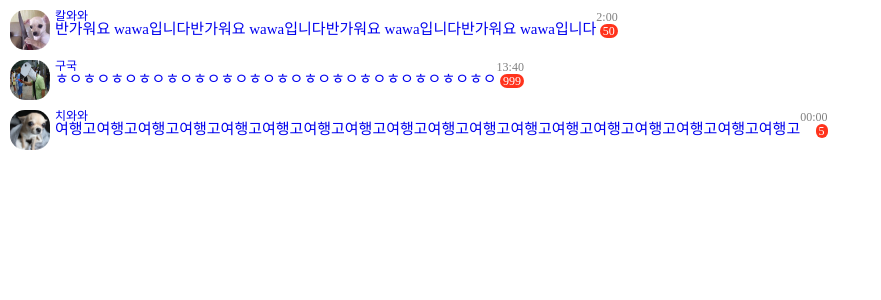
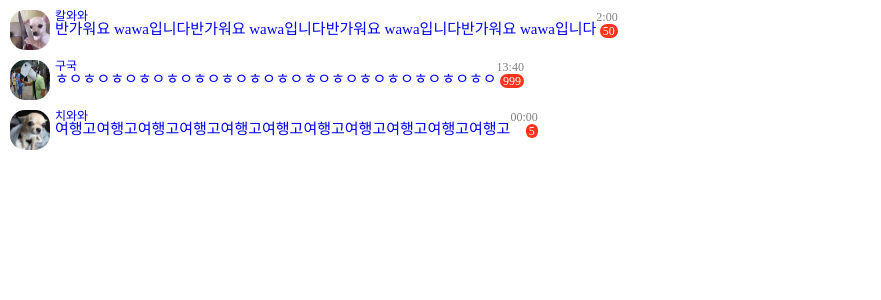
Before and after one commit to MZ-PEOPLE/Tripbuddy-project, a Next.js app: page /chat in a window 1280 px wide. Shown: the top 300 px of the page, without its empty margins (0-881 px from the left). Built offline with nearby package versions, Linux system fonts and the light colour scheme.

Commit message:
refactor:채팅메세지 글자수 변경

```diff
--- a/components/chat/ChatList.js
+++ b/components/chat/ChatList.js
@@ -27,7 +27,7 @@ export default function ChatListComponent() {
       profileImg: '/img/profile_test.png',
       profileId: '치와와',
       chatTime: '00:00',
-      chatContext: '여행고여행고여행고여행고여행고여행고여행고여행고여행고여행고여행고여행고여행고여행고여행고여행고여행고여행고',
+      chatContext: '여행고여행고여행고여행고여행고여행고여행고여행고여행고여행고여행고',
       unreadCount: 5,
       roomid: 123,
     } //unreadCount0이고 읽으면 빨간 알람 X
```
